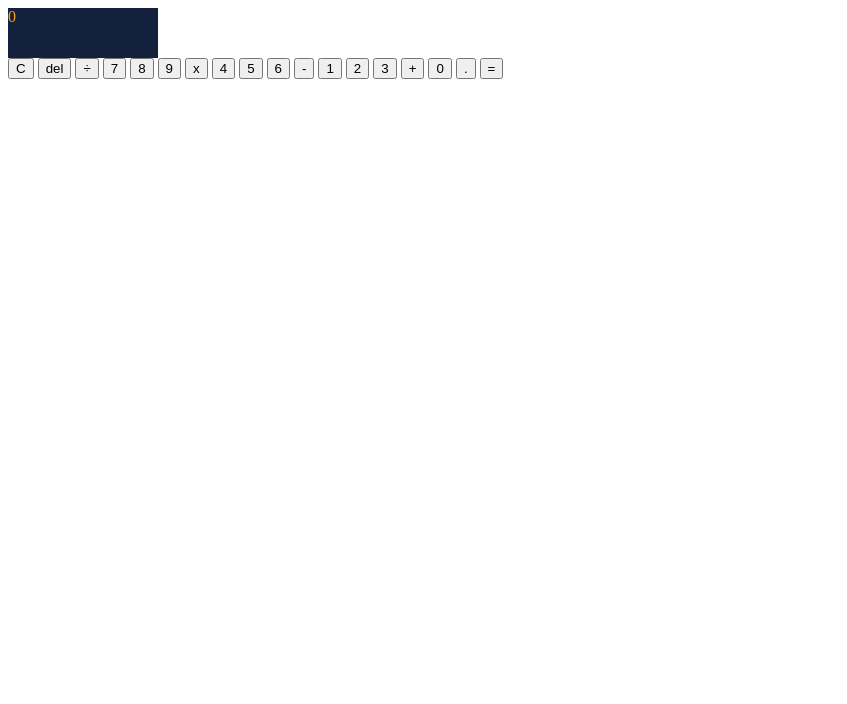
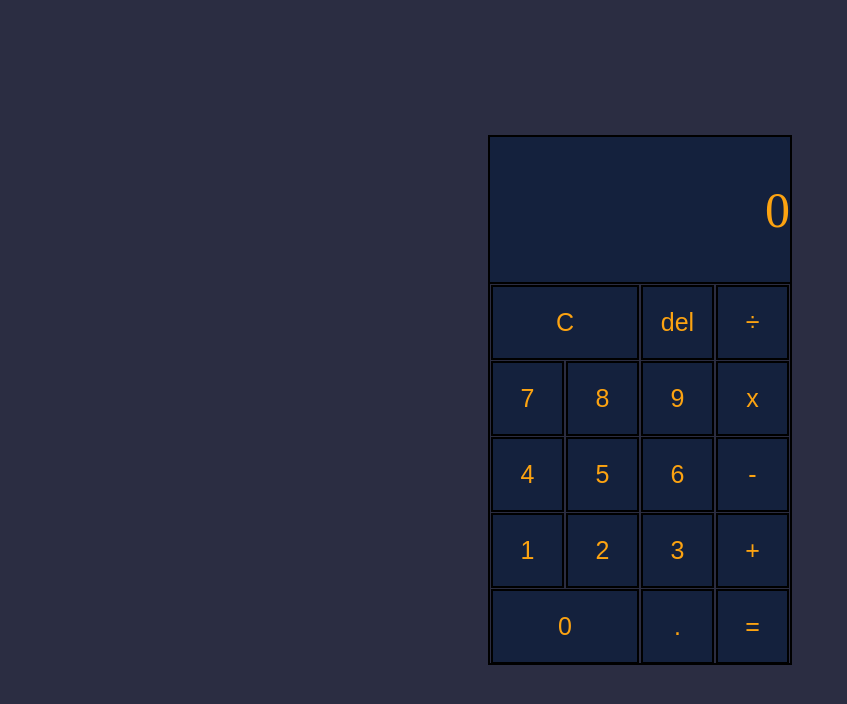
Before and after one commit to leinierperez/calculator, a plain HTML site: page index.html in a window 1280 px wide. Shown: the whole page, without its empty margins (0-847 px from the left). Drawn offline with Linux system fonts and the light colour scheme.

Commit message:
Add styles for calculator

```diff
--- a/styles/main.css
+++ b/styles/main.css
@@ -1,6 +1,68 @@
-.display {
-  width: 150px;
-  height: 50px;
+* {
+  margin: 0;
+  padding: 0;
+}
+
+body {
+  display: flex;
+  flex-direction: column;
+  height: 100vh;
+  justify-content: center;
+  align-items: center;
+  background: #2b2d42;
+}
+
+button {
   background: #14213d;
   color: #fca311;
+  border: none;
+  cursor: pointer;
+  font-size: 25px;
+  height: 75px;
+  border: black 2.5px solid;
+  margin: 0.6px;
 }
+
+button:active {
+  transform: scale(1.02);
+}
+
+#times:focus,
+#plus:focus,
+#minus:focus,
+#divide:focus {
+  background-color: #1e315c;
+}
+
+.calculator {
+  width: 300px;
+  height: 526px;
+  border: black 2.5px solid;
+}
+
+.buttons {
+  display: grid;
+  grid-template-columns: repeat(4, 1fr);
+}
+
+#undo {
+  grid-column: span 1;
+}
+
+#zero,
+#clear {
+  grid-column: span 2;
+}
+
+.display {
+  display: flex;
+  justify-content: flex-end;
+  align-items: center;
+  width: 300px;
+  height: 145px;
+  background: #14213d;
+  color: #fca311;
+  font-size: 50px;
+  overflow: hidden;
+  border-bottom: black 2.5px solid;
+}
```
